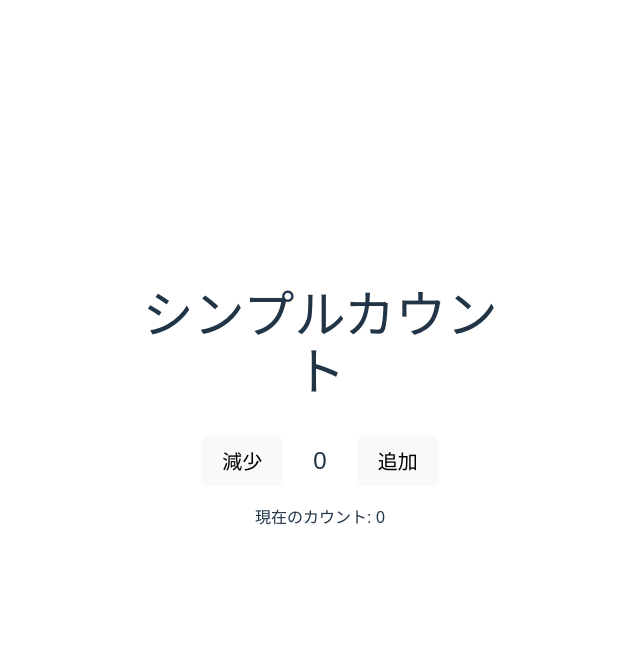
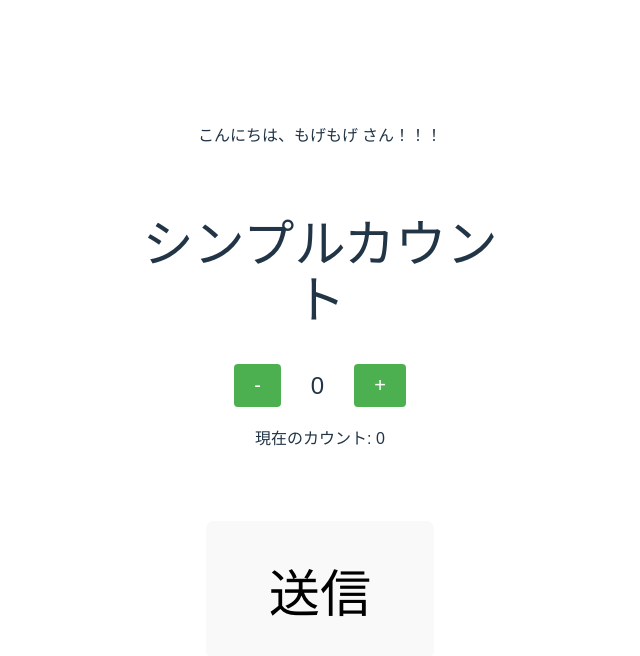
Before and after one commit to sigenogoro/my-vue-app, a Vue app: page / in a window 1280 px wide. Shown: the top 656 px of the page, without its empty margins (320-960 px from the left). Built offline with nearby package versions, Linux system fonts and the light colour scheme.

Commit message:
props, emit の使い方などについてサンプルコード

```diff
--- a/src/App.vue
+++ b/src/App.vue
@@ -7,6 +7,9 @@ lang="ts"にすることで TypeScirptの利用することができます
 -->
 <script setup lang="ts">
 import { ref } from 'vue'
+import CounterButton from './components/CounterButton.vue'
+import PropsSample from './components/PropsSample.vue'
+import HelloButton from './components/HelloButton.vue'
 
 const count = ref(0)
 
@@ -18,18 +21,27 @@ function increment() {
 function decrement() {
   count.value--
 }
+
+function handleSubmit() {
+  console.log('② 親: submit を受け取った！')
+  alert("子コンポーネントから submitイベントを受け取りました")
+}
 </script>
 
 <template>
+  <PropsSample name="もげもげ" />
   <div class="counter-app">
     <h1>シンプルカウント</h1>
     <div class="counter">
-      <button @click="decrement">減少</button>
+      <CounterButton label="-" @click="decrement" />
       <span>{{ count }}</span>
-      <button @click="increment">追加</button>
+      <CounterButton label="+" @click="increment" />
     </div>
 
     <p>現在のカウント: {{ count }}</p>
+  </div>
+  <div>
+    <h1><HelloButton @click="handleSubmit" /></h1>
   </div>
 </template>
 
@@ -50,13 +62,6 @@ function decrement() {
   margin: 20px 0;
 }
 
-button {
-  font-size: 20px;
-  padding: 10px 20px;
-  margin: 0 10px;
-  cursor: pointer;
-}
-
 span {
   font-size: 24px;
   padding: 0 20px;
--- /dev/null
+++ b/src/components/CounterButton.vue
@@ -0,0 +1,44 @@
+<!-- App.vue(親コンポーネント)に対する子コンポーネント -->
+<script setup lang="ts">
+
+// プロパティの型定義
+interface Props {
+    label: string
+}
+
+const emit = defineEmits<{
+    (e: `click`): void // クリックイベント
+}>()
+
+// definePropsは、受け取るコンポーネントを定義する
+// Props とは、親コンポーネントから子コンポーネントにデータを渡す仕組み
+const props = defineProps<Props>()
+
+function handleClick() {
+    emit(`click`)
+}
+
+</script>
+
+<template>
+    <button @click="handleClick" class="counter-button">
+        {{  props.label }}
+    </button>
+</template>
+
+<style scoped>
+.counter-button {
+  font-size: 20px;
+  padding: 10px 20px;
+  margin: 0 10px;
+  cursor: pointer;
+  background-color: #4CAF50;
+  color: white;
+  border: none;
+  border-radius: 4px;
+}
+
+.counter-button:hover {
+  background-color: #45a049;
+}
+</style>
--- /dev/null
+++ b/src/components/HelloButton.vue
@@ -0,0 +1,17 @@
+<!--
+emit/defineEmitsは、子コンポーネントから親コンポーネントにイベントを通知するための関数
+【意味】
+子コンポーネントから、「今こんなことが起きました！」と親に伝える仕組みです
+-->
+
+<script setup lang="ts">
+const emit = defineEmits(['click'])
+function handleClick() {
+    console.log('① 子: handleClick 実行')
+    emit('click') // 親に「submit」イベントを通知
+}
+</script>
+
+<template>
+  <button @click="handleClick">送信</button>
+</template>
--- /dev/null
+++ b/src/components/PropsSample.vue
@@ -0,0 +1,9 @@
+<script setup lang="ts">
+const props = defineProps<{
+    name: string
+}>()
+</script>
+
+<template>
+    <p>こんにちは、{{ props.name }} さん！！！</p>
+</template>
```
Also changed, not shown: src/components/HelloWorld.vue (deleted, +0 -41 lines), 1 other file (tests, documents, lock files or other folders).
